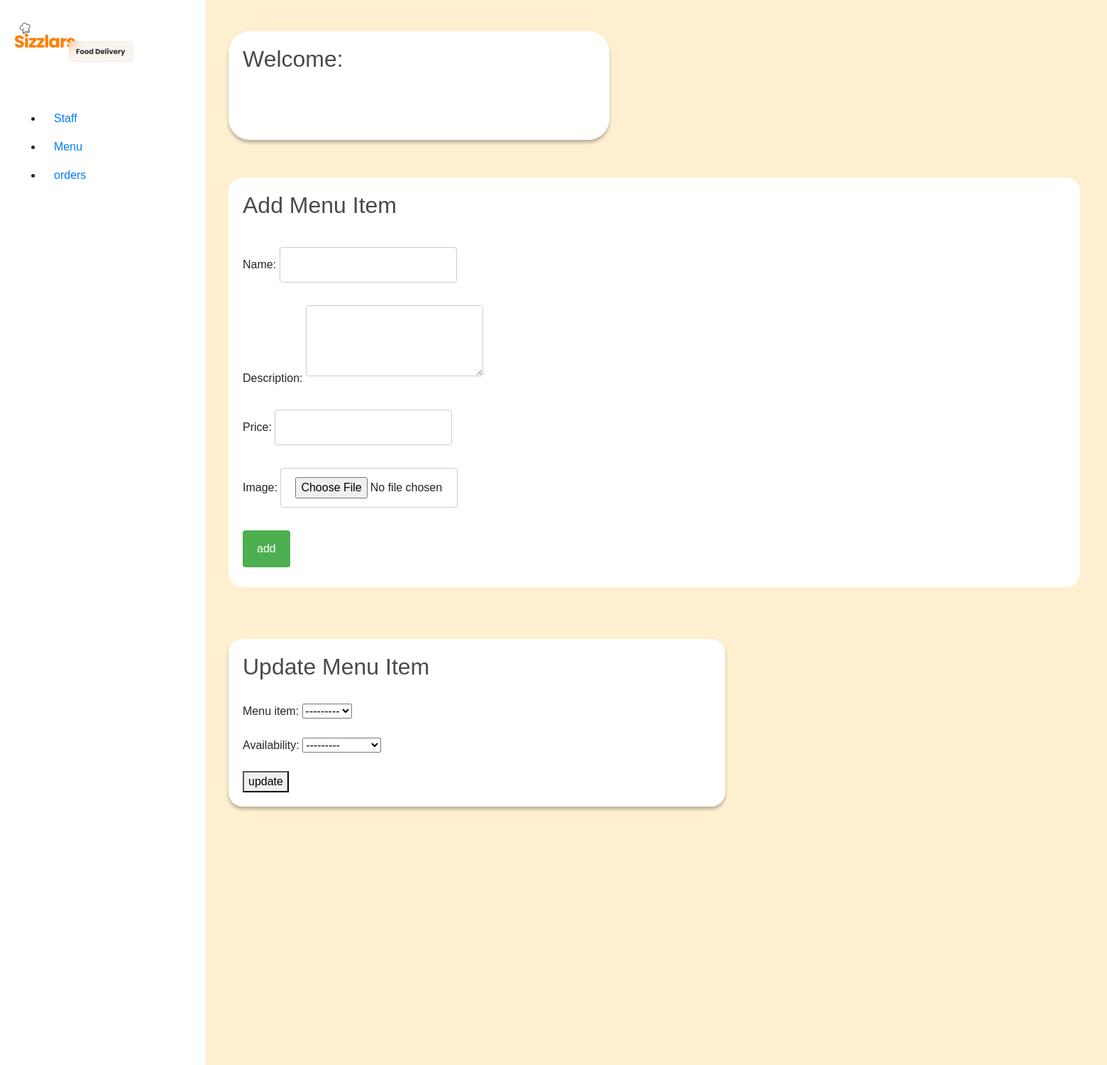
After one commit to Banchi-salim/sizzlers, a Django app: page /menu/ in a window 1560 px wide. The commit adds this page. Shown: the whole page at 71% size. Run offline with Django 4.2, Linux system fonts and the light colour scheme; a user stored in the database is signed in; data that the repository does not hold is empty; parts of the project's set-up code (start-up, migrations or seed data) failed here and were passed over; some libraries are stand-ins or nearby versions.

Commit message:
4 commit i have made the admin home and menu

```diff
--- a/onlinefooddelivery/onlinefooddelivery/mainapp/forms.py
+++ b/onlinefooddelivery/onlinefooddelivery/mainapp/forms.py
@@ -1,9 +1,11 @@
 # forms.py
 
 from django import forms
-from django.contrib.auth.forms import AuthenticationForm
+from django.contrib.auth.forms import AuthenticationForm, UserCreationForm
 
-from .models import UserProfile, MenuItem, Order, Payment, Notification, CustomerFeedback, OrderItem
+from .models import UserProfile, MenuItem, Order, Payment, Notification, CustomerFeedback, OrderItem, Staff, \
+    FoodItemAvailability
+
 
 class LoginForm(AuthenticationForm):
     pass
@@ -16,6 +18,19 @@ class MenuItemForm(forms.ModelForm):
     class Meta:
         model = MenuItem
         fields = ['name', 'description', 'price', 'image']
+
+class FoodItemAvailabilityForm(forms.ModelForm):
+    menu_item = forms.ModelChoiceField(queryset=MenuItem.objects.all(),
+                                       widget=forms.Select(attrs={'class': 'custom-class-for-menu-item-field'}))
+
+    class Meta:
+        model = FoodItemAvailability
+        fields = ['menu_item', 'availability']
+
+    def __init__(self, *args, **kwargs):
+        super().__init__(*args, **kwargs)
+        # You can customize the choices or add additional attributes if needed
+        self.fields['availability'].widget.attrs['class'] = 'custom-class-for-availability-field'
 
 class OrderForm(forms.ModelForm):
     class Meta:
@@ -43,6 +58,16 @@ class CustomerFeedbackForm(forms.ModelForm):
         fields = ['user', 'feedback_text', 'rating']
 
 
+class StaffProfileForm(UserCreationForm):
+    date_added = forms.DateField(widget=forms.TextInput(attrs={'type': 'date'}))
+
+    class Meta:
+        model = Staff
+        fields = ['username', 'password1', 'password2', 'date_added', 'position']
+
+    def __init__(self, *args, **kwargs):
+        super(StaffProfileForm, self).__init__(*args, **kwargs)
+        # Customize labels, widgets, or add more fields if neededz
 # forms.py
 
 from django import forms
--- a/onlinefooddelivery/onlinefooddelivery/mainapp/static/mainapp/homepage.css
+++ b/onlinefooddelivery/onlinefooddelivery/mainapp/static/mainapp/homepage.css
@@ -121,12 +121,6 @@ form{
     background: #FFF;
     box-shadow: 0px 4px 4px 0px rgba(0, 0, 0, 0.25);
 }
-input [type="text"]{
-    width: 409px;
-    height: 50px;
-    flex-shrink: 0;
-    border-radius: 30px;
-}
 #order-btn{
     display: inline-flex;
     padding: 21px 48px;
--- /dev/null
+++ b/onlinefooddelivery/onlinefooddelivery/mainapp/static/mainapp/managemenu.css
@@ -0,0 +1,104 @@
+body {
+    font-family: Arial, sans-serif;
+    width:100%;
+    overflow-x: hidden;
+    background: #FEEFD0;
+}
+
+h2 {
+    color: #4a4a4a;
+}
+
+h3 {
+    color: #7c7c7c;
+}
+.add-menu-item h2,
+.delete-staff h2 {
+    color: #4a4a4a;
+}
+textarea{
+    height:100px;
+    width:250px;
+    padding: 12px 20px;
+    margin: 8px 0;
+    display: inline-block;
+    border: 1px solid #ccc;
+    border-radius: 4px;
+    box-sizing: border-box;
+}
+.add-menu-item input,
+.add-staff textarea,
+.delete-staff select {
+    width:250px;
+    padding: 12px 20px;
+    margin: 8px 0;
+    display: inline-block;
+    border: 1px solid #ccc;
+    border-radius: 4px;
+    box-sizing: border-box;
+}
+
+.add-menu-item button,
+.delete-staff button {
+    background-color: #4CAF50;
+    color: white;
+    padding: 14px 20px;
+    margin: 8px 0;
+    border: none;
+    border-radius: 4px;
+    cursor: pointer;
+}
+
+.add-menu-item button:hover,
+.delete-staff button:hover {
+    opacity: 0.8;
+}
+.food-section{
+    position: absolute;
+    top: 250px;
+    left: 322px;
+    border-radius: 20px;
+    background: #FFF;
+    width: 1200px;
+    flex-shrink: 0;
+    padding:20px;
+}
+.update-menu-items{
+    background: white;
+    width: 700px;
+    position: absolute;
+    top: 900px;
+    left: 322px;
+    padding: 20px;
+    border-radius: 20px;
+    box-shadow: 0px 4px 4px 0px rgba(0, 0, 0, 0.25);
+}
+.nav-section{
+    width: 290px;
+    height: 1500px;
+    background: white;
+    padding: 20px;
+}
+.staff-section{
+    position:absolute;
+    top:380px;
+    width: 1171px;
+    flex-shrink: 0;
+    border-radius: 20px;
+    background: #FFF;
+    box-shadow: 0px 4px 4px 0px rgba(0, 0, 0, 0.25);
+    padding:30px;
+
+}
+.welcome{
+    border-radius: 30px;
+    box-shadow: 0px 4px 4px 0px rgba(0, 0, 0, 0.25);
+    width: 537px;
+    height: 153px;
+    flex-shrink: 0;
+    position:absolute;
+    top:44px;
+    left:322px;
+    background:#fff;
+    padding:20px;
+}
--- a/onlinefooddelivery/onlinefooddelivery/mainapp/templates/mainapp/homepage.html
+++ b/onlinefooddelivery/onlinefooddelivery/mainapp/templates/mainapp/homepage.html
@@ -79,7 +79,6 @@
                 <form action="" method="post">
                     {% csrf_token %}
                     {{ form.as_p }}
-
                     <button id="order-btn"type="submit" value="Order">order</button>
                 </form>
             </div>
--- /dev/null
+++ b/onlinefooddelivery/onlinefooddelivery/mainapp/templates/mainapp/managemenu.html
@@ -0,0 +1,54 @@
+{% load static %}
+<!DOCTYPE html>
+<html lang="en">
+    <head>
+        <meta charset="UTF-8">
+        <meta name="viewport" content="width=device-width, initial-scale=1.0">
+        <link rel="stylesheet" href="https://stackpath.bootstrapcdn.com/bootstrap/4.5.0/css/bootstrap.min.css">
+        <link rel="stylesheet" href="{% static 'mainapp/managemenu.css' %}">
+        <title>Manage Menu</title>
+    </head>
+    <body class="">
+        <div class="nav-section">
+            <img src="{% static 'mainapp/home-images/logo.png'%}">
+            <nav class="nav-bar">
+                <ul class="nav-items">
+                      <li class="nav-item">
+                        <a class="nav-link active" aria-current="page" href="#">Staff</a>
+                      </li>
+                      <li class="nav-item">
+                        <a class="nav-link" href="#">Menu</a>
+                      </li>
+                      <li class="nav-item">
+                        <a class="nav-link" href="#">orders</a>
+                      </li>
+                </ul>
+            </nav>
+        </div>
+        <div>
+            <div class="welcome">
+                <h2>Welcome:</h2>
+                <!-- get user name to display-->
+                <h3></h3>
+            </div>
+            <div class="food-section">
+                <div class="add-menu-item">
+                    <h2>Add Menu Item</h2><br>
+                    <form action="{% url 'menu' %}" method="post">
+                        {% csrf_token %}
+                        {{form1.as_p}}
+                        <button type="submit" class="add" id="add">add</button>
+                    </form>
+                </div>
+            </div>
+            <div class="update-menu-items">
+                <h2>Update Menu Item</h2><br>
+                <form action="{% url 'menu' %}" method="post">
+                    {% csrf_token %}
+                    {{form2.as_p}}
+                    <button type="submit" class="add" id="add">update</button>
+                </form>
+            </div>
+        </div>
+    </body>
+</html>
--- a/onlinefooddelivery/onlinefooddelivery/mainapp/urls.py
+++ b/onlinefooddelivery/onlinefooddelivery/mainapp/urls.py
@@ -2,13 +2,15 @@
 
 from django.urls import path
 from .views import UserProfileView, MenuView, OrderView, OrderConfirmationView, PaymentView, NotificationView, \
-    FeedbackView, LoginView, HomePageView
+    FeedbackView, LoginView, HomePageView, ManageMenuView, AdminView
 
 urlpatterns = [
     path('', LoginView.as_view(), name='login'),
     path('homepage/', HomePageView.as_view(), name='home'),
+    path('admin-home/', AdminView.as_view(), name='sizzler_admin'),
     path('profile/', UserProfileView.as_view(), name='user_profile'),
-    path('menu/', MenuView.as_view(), name='menu'),
+    path('menu/', ManageMenuView.as_view(), name='menu'),
+    #path('menu/', MenuView.as_view(), name='menu'),
     path('order/', OrderView.as_view(), name='order'),
     path('order/<int:order_id>/confirmation/', OrderConfirmationView.as_view(), name='order_confirmation'),
     path('order/<int:order_id>/payment/', PaymentView.as_view(), name='payment'),
--- a/onlinefooddelivery/onlinefooddelivery/mainapp/views.py
+++ b/onlinefooddelivery/onlinefooddelivery/mainapp/views.py
@@ -6,14 +6,17 @@ from django.views import View
 from django.contrib import messages
 from django.contrib.auth.decorators import login_required
 from django.utils.decorators import method_decorator
-from .models import UserProfile, MenuItem, Order, Payment, Notification, CustomerFeedback
-from .forms import UserProfileForm, MenuItemForm, OrderForm, PaymentForm, NotificationForm, CustomerFeedbackForm, LoginForm
+from .models import UserProfile, MenuItem, Order, Payment, Notification, CustomerFeedback, Staff
+from .forms import UserProfileForm, MenuItemForm, OrderForm, PaymentForm, NotificationForm, CustomerFeedbackForm, \
+    LoginForm, StaffProfileForm, FoodItemAvailabilityForm
 import requests
+
 
 # Decorator to ensure the user is logged in to access certain views
 @login_required
 def login_required_view(view_func):
     return login_required(view_func)
+
 
 @method_decorator(login_required, name='dispatch')
 class UserProfileView(View):
@@ -30,10 +33,52 @@ class UserProfileView(View):
             messages.success(request, 'Profile updated successfully.')
         return render(request, 'user_profile.html', {'form': form})
 
+
+@method_decorator(login_required, name='dispatch')
+class AdminView(View):
+    def get(self, request):
+        staff_list = Staff.objects.all()
+        form = StaffProfileForm()
+        return render(request, 'mainapp/adminhome.html', context={'form': form, "staff_list":staff_list})
+
+    def post(self, request):
+        form = StaffProfileForm()
+        if form.is_valid():
+            form.save()
+            return redirect('menu')
+        staff_list = Staff.objects.all()
+        return render(request, 'mainapp/adminhome.html', context={'form': form, "staff_list":staff_list})
+
+
+@method_decorator(login_required, name='dispatch')
+class ManageMenuView(View):
+
+    def get(self, request, form1=None):
+        menu_items = MenuItem.objects.all()
+        form1 = MenuItemForm()
+        form2 = FoodItemAvailabilityForm()
+        return render(request, 'mainapp/managemenu.html', {'form1': form1, 'form2':form2 })
+
+    def post(self, request):
+        form1 = MenuItemForm()
+        form2 = FoodItemAvailabilityForm()
+        if form1.is_valid():
+            form1.save()
+            return redirect('menu')
+
+        if form2.is_valid():
+            form2.save()
+            return redirect('menu')
+
+        # menu_items = MenuItem.objects.all()
+        return render(request, 'mainapp/managemenu.html', {'form1': form1, 'form2':form2})
+
+
 class MenuView(View):
     def get(self, request):
         menu_items = MenuItem.objects.all()
         return render(request, 'menu.html', {'menu_items': menu_items})
+
 
 @method_decorator(login_required, name='dispatch')
 class OrderView(View):
@@ -42,7 +87,6 @@ class OrderView(View):
         menu_items = MenuItem.objects.all()
         form = OrderForm()
         return render(request, 'order.html', {'menu_items': menu_items, 'form': form})
-
 
     def post(self, request):
         form = OrderForm(request.POST)
@@ -54,6 +98,7 @@ class OrderView(View):
             messages.success(request, 'Order placed successfully.')
             return redirect('order_confirmation', order_id=order.id)
         return render(request, 'order.html', {'form': form})
+
 
 @method_decorator(login_required, name='dispatch')
 class OrderConfirmationView(View):
@@ -71,7 +116,6 @@ class PaymentView(View):
         form = PaymentForm()
         return render(request, 'payment.html', {'order': order, 'form': form})
 
-
     def post(self, request, order_id):
         order = Order.objects.get(id=order_id)
         form = PaymentForm(request.POST)
@@ -81,7 +125,7 @@ class PaymentView(View):
             payment.save()
 
             # Process payment with Monify API (replace 'YOUR_MONIFY_API_KEY' with your actual Monify API key)
-            monify_api_key = 'YOUR_MONIFY_API_KEY'
+            monify_api_key = 'MK_TEST_QKQ4WUYXQ8'
             monify_payment_url = 'https://api.monify.io/v1/transactions'
             headers = {'Authorization': f'Bearer {monify_api_key}'}
             data = {
@@ -119,7 +163,6 @@ class FeedbackView(View):
         form = CustomerFeedbackForm()
         return render(request, 'feedback.html', {'form': form})
 
-
     def post(self, request):
         form = CustomerFeedbackForm(request.POST)
         if form.is_valid():
@@ -128,6 +171,7 @@ class FeedbackView(View):
             feedback.save()
             messages.success(request, 'Feedback submitted. Thank you!')
         return render(request, 'feedback.html', {'form': form})
+
 
 class SignUpView(View):
     def get(self, request):
@@ -142,6 +186,7 @@ class SignUpView(View):
             messages.success(request, 'Account created successfully. You are now logged in.')
             return redirect('homepage')
         return render(request, 'signup.html', {'form': form})
+
 
 class LoginView(View):
     def get(self, request):
@@ -160,6 +205,7 @@ class LoginView(View):
                 messages.error(request, 'Invalid username or password.')
         return render(request, 'mainapp/login.html', {'form': form})
 
+
 class HomePageView(View):
     def get(self, request):
         form = OrderForm()
@@ -174,5 +220,5 @@ class HomePageView(View):
             form.save_m2m()
             messages.success(request, 'Order placed successfully.')
             return redirect('order_confirmation', order_id=order.id)
-            #return redirect('success_page')
+            # return redirect('success_page')
         return render(request, 'mainapp/homepage.html', {'form': form})
--- a/onlinefooddelivery/onlinefooddelivery/onlinefooddelivery/settings.py
+++ b/onlinefooddelivery/onlinefooddelivery/onlinefooddelivery/settings.py
@@ -26,6 +26,8 @@ SECRET_KEY = 'django-insecure-h)b!7y=48v*&rk5o86tqufzhuihv7c6gv!wo9l(cnl)jjds7s*
 DEBUG = True
 
 ALLOWED_HOSTS = []
+# settings.py
+
 
 
 # Application definition
```
Also changed, not shown: onlinefooddelivery/onlinefooddelivery/mainapp/models.py (+29 -3 lines), onlinefooddelivery/onlinefooddelivery/mainapp/static/mainapp/adminhome.css (added, +105 -0 lines), onlinefooddelivery/onlinefooddelivery/mainapp/static/mainapp/login.css (+3 -12 lines), onlinefooddelivery/onlinefooddelivery/mainapp/static/mainapp/orders.css (added, +28 -0 lines), onlinefooddelivery/onlinefooddelivery/mainapp/templates/mainapp/adminhome.html (added, +86 -0 lines), onlinefooddelivery/onlinefooddelivery/mainapp/templates/mainapp/orders.html (added, +76 -0 lines), onlinefooddelivery/onlinefooddelivery/db.sqlite3, onlinefooddelivery/onlinefooddelivery/mainapp/migrations/0004_staff_delete_createstaff.py (added).
